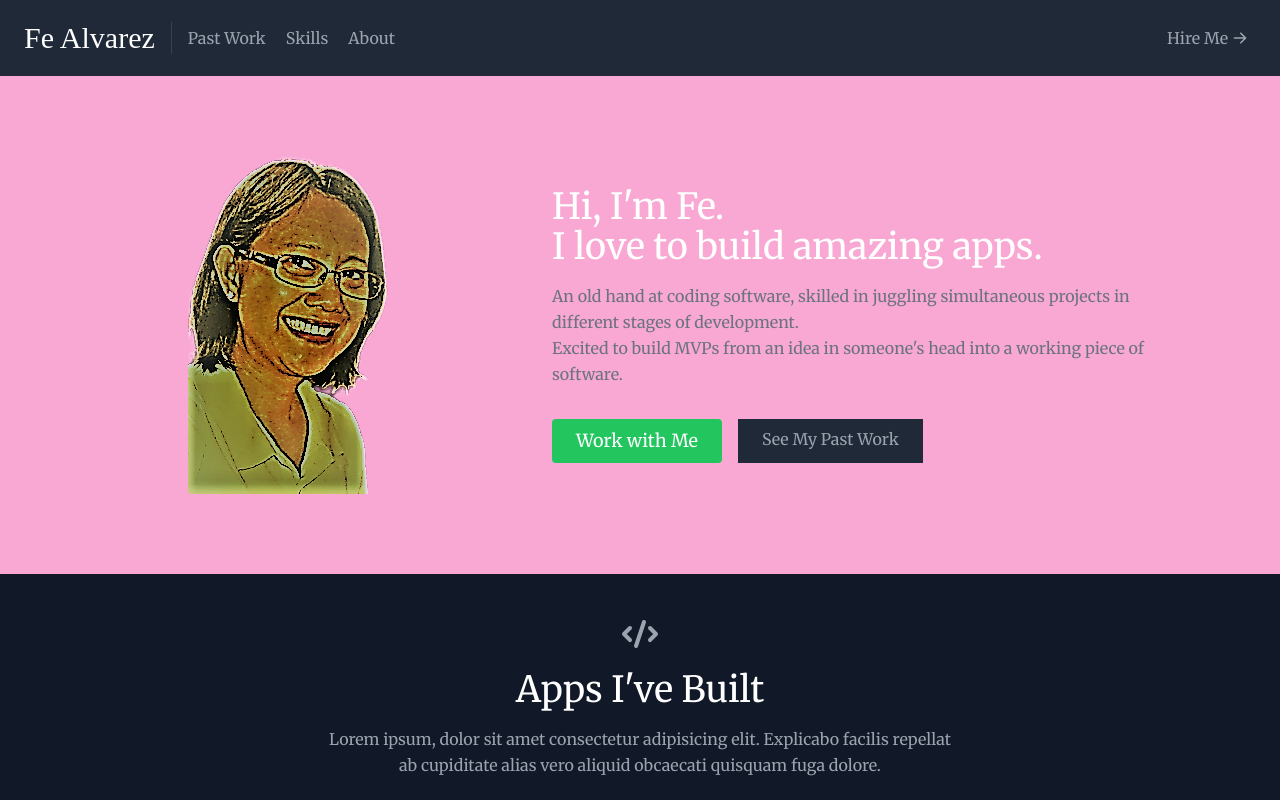
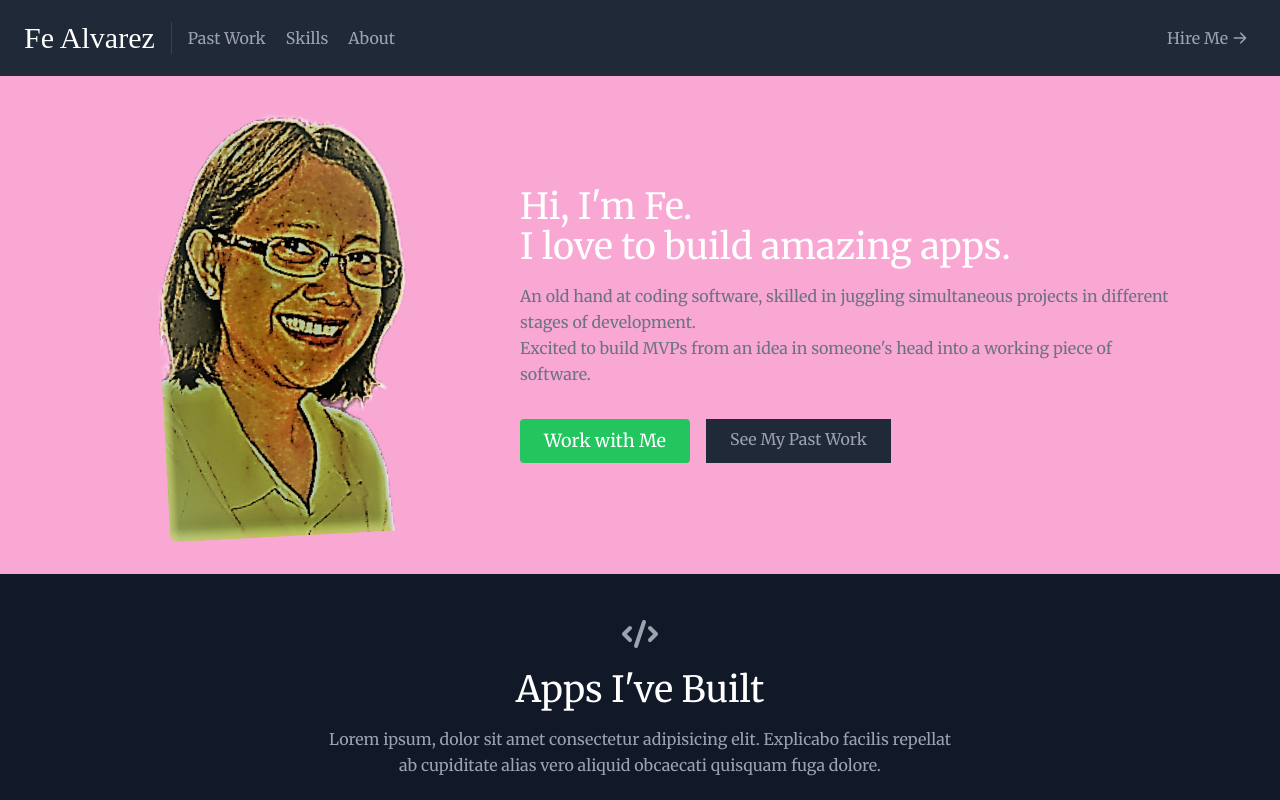
Before and after one commit to alvfaye/portfolio, a React (Create React App) app: page / in a window 1280 px wide. Shown: the top 800 px of the page. Built offline with nearby package versions, Linux system fonts and the light colour scheme; a web font is replaced by a local one.

Commit message:
fix image error

```diff
--- a/src/components/About.tsx
+++ b/src/components/About.tsx
@@ -7,14 +7,14 @@ import image1 from '../images/profile.png'; // banner.gif';
 function About() {
   return (
     <section id="about">
-      <div className="container mx-auto flex px-10 py-20 md:flex-row flex-col items-center">
+      <div className="container flex justify-center mx-auto px-2 py-20 md:flex-row flex-col items-center">
         <div className="lg:flex-grow md:w-7 lg:pr-24 flex flex-col md:items-start md:text-left mb-16 md:mb-0 items-center text-center order-last">
           <h1 className="title-font sm:text-4xl text-3xl mb-4 font-medium text-white">
             Hi, I'm Fe. &nbsp;
             <br className="hidden lg:inline-block" />I love to build amazing
             apps.
           </h1>
-          <p className="mb-8 leading-relaxed text-gray-500">
+          <p className="mb-8 leading-relaxed text-gray-500 font-Merriweather">
             An old hand at coding software, skilled in juggling simultaneous
             projects in different stages of development.
             <br />
@@ -37,9 +37,9 @@ function About() {
           </div>
         </div>
 
-        <div className="flex justify-center items-start lg:max-w-lg lg:w-full md:w-1/2 w-5/6 pr-4">
+        <div className="flex justify-around lg:max-w-lg lg:w-full md:w-1/2 w-5/6 pr-4">
           <img
-            className="object-cover object-center rounded"
+            className="object-cover object-center rounded-md translate-x-7 scale-125 translate-x-20 -rotate-3"
             alt="hero"
             src={image1}
           />
--- a/src/index.css
+++ b/src/index.css
@@ -3,6 +3,8 @@
 @import url('https://fonts.googleapis.com/css2?family=Merriweather&display=swap');
 @import url('https://fonts.googleapis.com/css2?family=Akaya+Telivigala&display=swap');
 
+@import url('https://fonts.googleapis.com/css2?family=Pacifico&display=swap');
+
 @tailwind base;
 @tailwind components;
 @tailwind utilities;
--- a/tailwind.config.js
+++ b/tailwind.config.js
@@ -8,6 +8,7 @@ module.exports = {
         Merriweather: ['Merriweather', 'serif'],
         //font-family: 'Akaya Telivigala', cursive;
         AkayaTelivigala: ['Akaya Telivigala', 'cursive'],
+        Pacifico: ['Pacifico', 'cursive'],
       },
     },
   },
```
